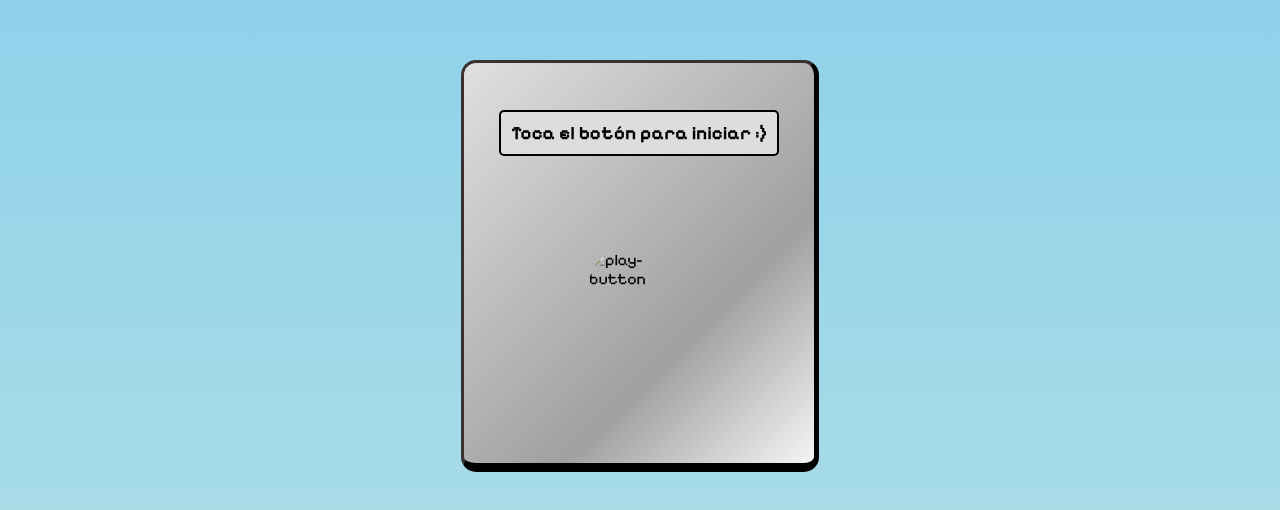
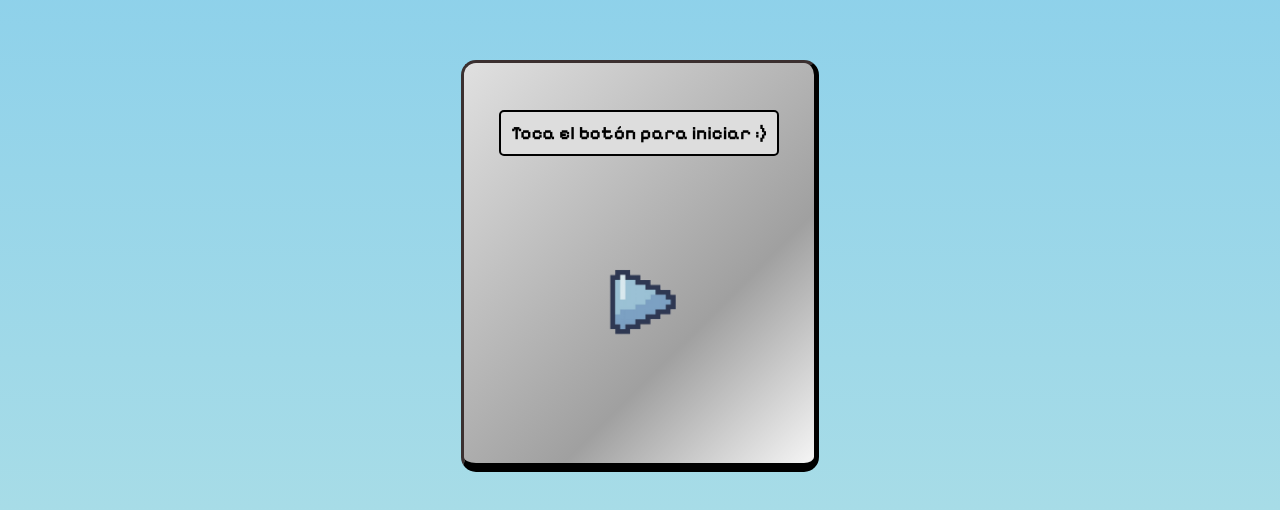
Before and after one commit to Mauritas/Regalito, a plain HTML site: page index.html in a window 1280 px wide. Shown: the part 164-674 px from the top of the page. Drawn offline with Linux system fonts and the light colour scheme; the site is published under a folder, as on GitHub Pages, so addresses that start at the root find nothing.

Commit message:
Update index.html

```diff
--- a/index.html
+++ b/index.html
@@ -10,7 +10,7 @@
 <body>
     <div class='main-container inicio' id='main-container'>
         <h3 class='titulo-play'>Toca el botón para iniciar :)</h3>
-        <img class="play" id="play" src="/images/play-pixel.png" alt="play-button">
+        <img class="play" id="play" src="images/play-pixel.png" alt="play-button">
     </div>
     <script src='app.js'></script>
 </body>
```
